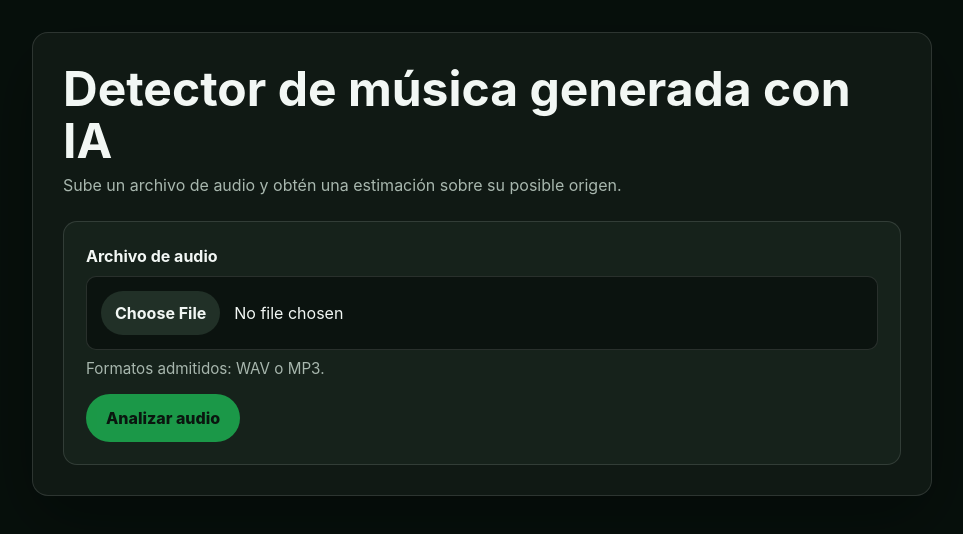
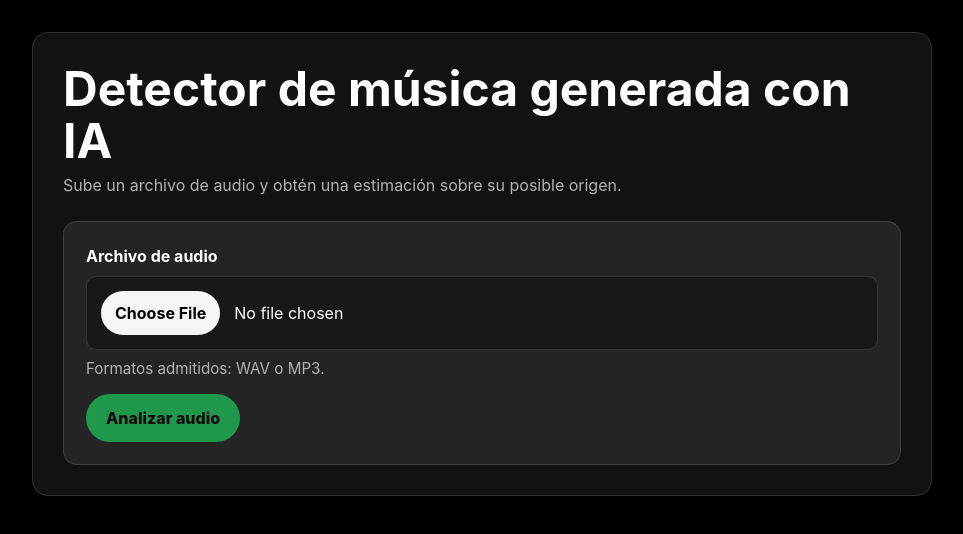
Before and after one commit to sergioapi/tfm-ai-music-detection, a React (Vite) app in the folder frontend/: page / in a window 1280 px wide. Shown: the top 534 px of the page, without its empty margins (158-1121 px from the left). Built offline with nearby package versions, Linux system fonts and the light colour scheme.

Commit message:
style: ajusta la paleta oscura del frontend

```diff
--- a/frontend/src/index.css
+++ b/frontend/src/index.css
@@ -1,13 +1,13 @@
 :root {
-  --color-bg: #07100c;
-  --color-surface: #101914;
-  --color-surface-raised: #16221b;
-  --color-text: #f2f7f4;
-  --color-muted: #a8b7ae;
+  --color-bg: #000000;
+  --color-surface: #121212;
+  --color-surface-raised: #242424;
+  --color-text: #ffffff;
+  --color-muted: #b3b3b3;
   --color-border: rgb(255 255 255 / 12%);
   --color-accent: #1ed760;
-  --color-accent-strong: #16b84f;
-  --color-focus: #58e58a;
+  --color-accent-strong: #1fdf64;
+  --color-focus: #1ed760;
   --shadow-soft: 0 24px 70px rgb(0 0 0 / 35%);
 
   color: var(--color-text);
@@ -129,7 +129,7 @@ input[type='file'] {
   padding: 14px;
   border: 1px solid var(--color-border);
   border-radius: 10px;
-  background: #0b130f;
+  background: #181818;
   color: var(--color-text);
   font: inherit;
 }
@@ -139,11 +139,15 @@ input[type='file']::file-selector-button {
   padding: 10px 14px;
   border: 0;
   border-radius: 999px;
-  background: #213027;
-  color: var(--color-text);
+  background: #f5f5f5;
+  color: #000000;
   font: inherit;
   font-weight: 700;
   cursor: pointer;
+}
+
+input[type='file']::file-selector-button:hover {
+  background: #e6e6e6;
 }
 
 input[type='file']:disabled,
@@ -164,7 +168,7 @@ button:disabled {
   border: 0;
   border-radius: 999px;
   background: var(--color-accent);
-  color: #04100a;
+  color: #000000;
   font: inherit;
   font-weight: 800;
   cursor: pointer;
@@ -253,14 +257,14 @@ button:disabled {
 
 .result-label-unknown {
   border-color: var(--color-border);
-  background: #151f1a;
+  background: #181818;
   color: var(--color-muted);
 }
 
 .result-description {
   justify-self: start;
   max-width: 52ch;
-  color: #e4eee8;
+  color: #e6e6e6;
   font-size: 1rem;
   text-align: left;
 }
@@ -280,7 +284,7 @@ button:disabled {
 
 .secondary-action:hover {
   border-color: rgb(30 215 96 / 55%);
-  color: #b7f7cf;
+  color: var(--color-accent);
 }
 
 @media (max-width: 640px) {
```
